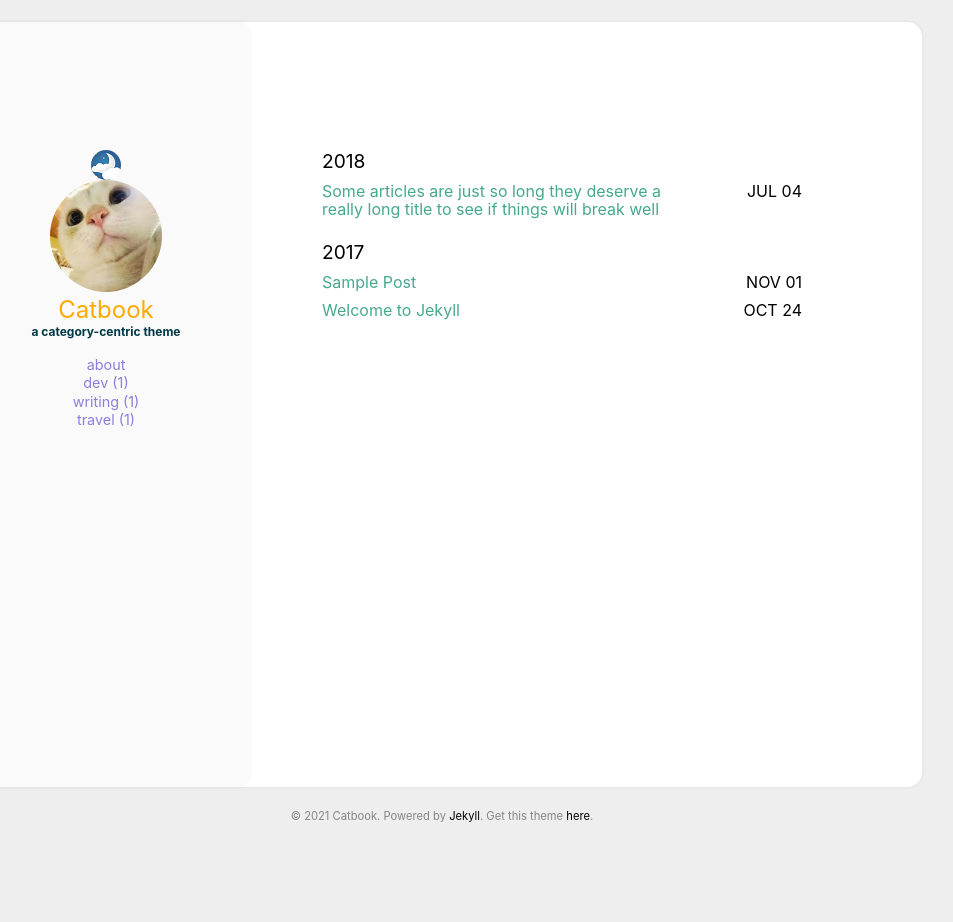
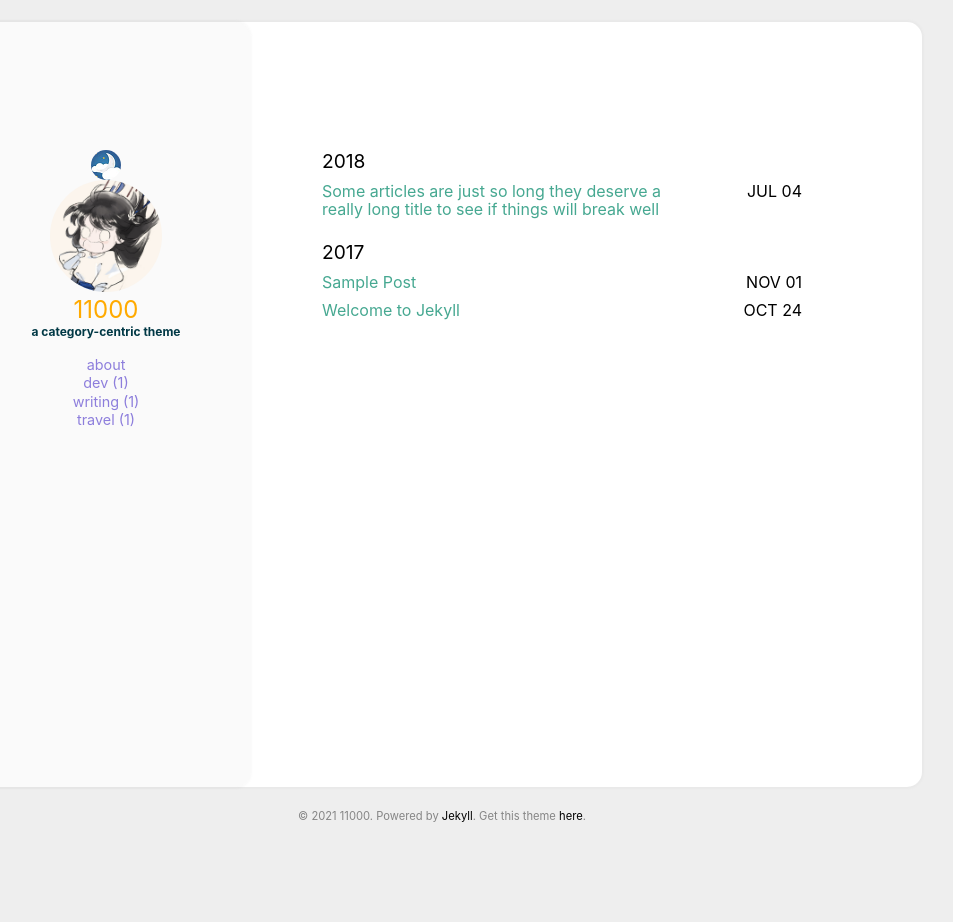
Before and after one commit to Wine9/11000.github.io, a Jekyll site: the page built from index.html, in a window 1280 px wide. Shown: the whole page, without its empty margins (198-1151 px from the left). Built offline with Jekyll 4.4.1, drawn with Linux system fonts in a browser that asks for light colours.

Commit message:
Update _config.yml

```diff
--- a/_config.yml
+++ b/_config.yml
@@ -1,5 +1,5 @@
 
-title: Catbook #Your awesome title
+title: 11000 #Your awesome title
 email: #youremail@domain.com
 description: > # this means to ignore newlines until "baseurl"
   Write an awesome description for your new site here. You can edit this
@@ -18,8 +18,8 @@ google_analytics: #UA—XXXXXXXX-X
 disqus_shortname: #disqus shortname
 
 user:
-  name: Catbook
-  pic: /assets/img/cat.jpg
+  name: 11000
+  pic: /assets/img/zhangmen.jpg
   picAlt: "catbook"
   job: a category-centric theme
   aboutme: true # comment this out if you don't need the 'about' page.
```
